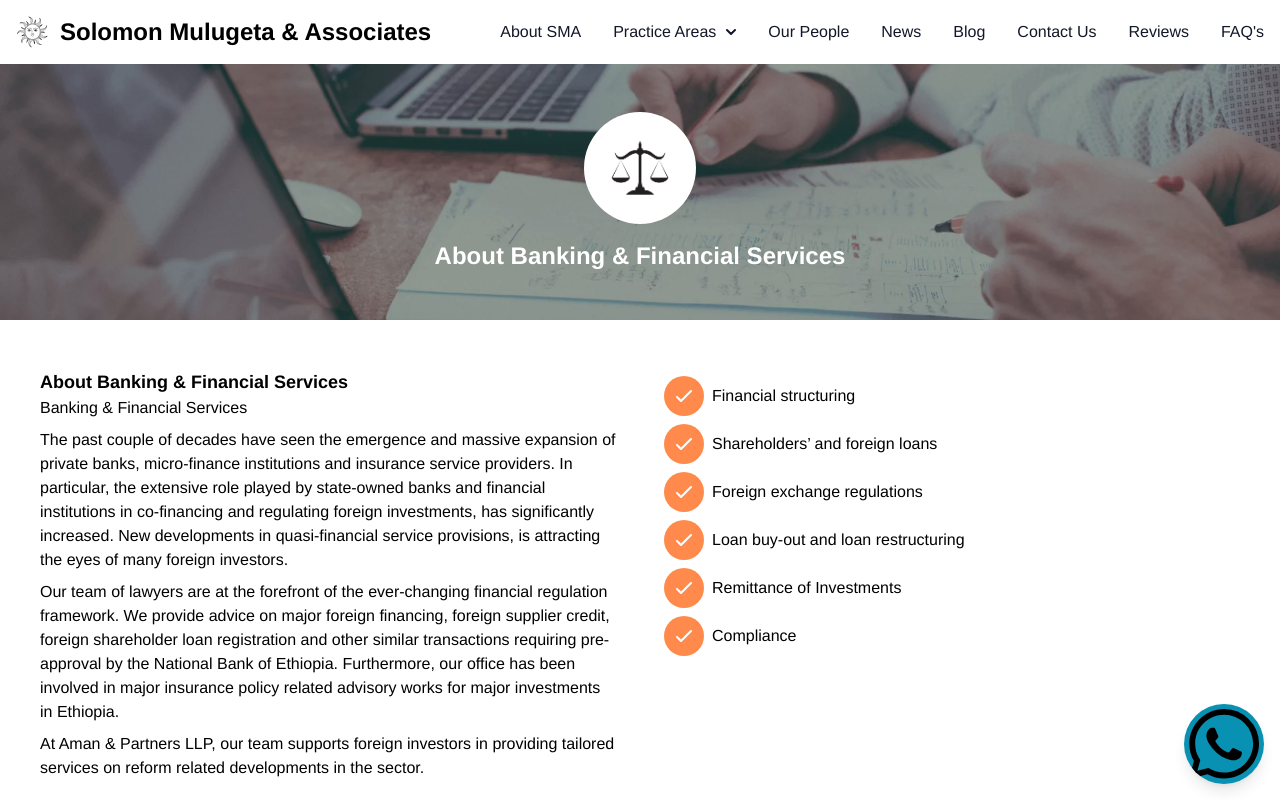
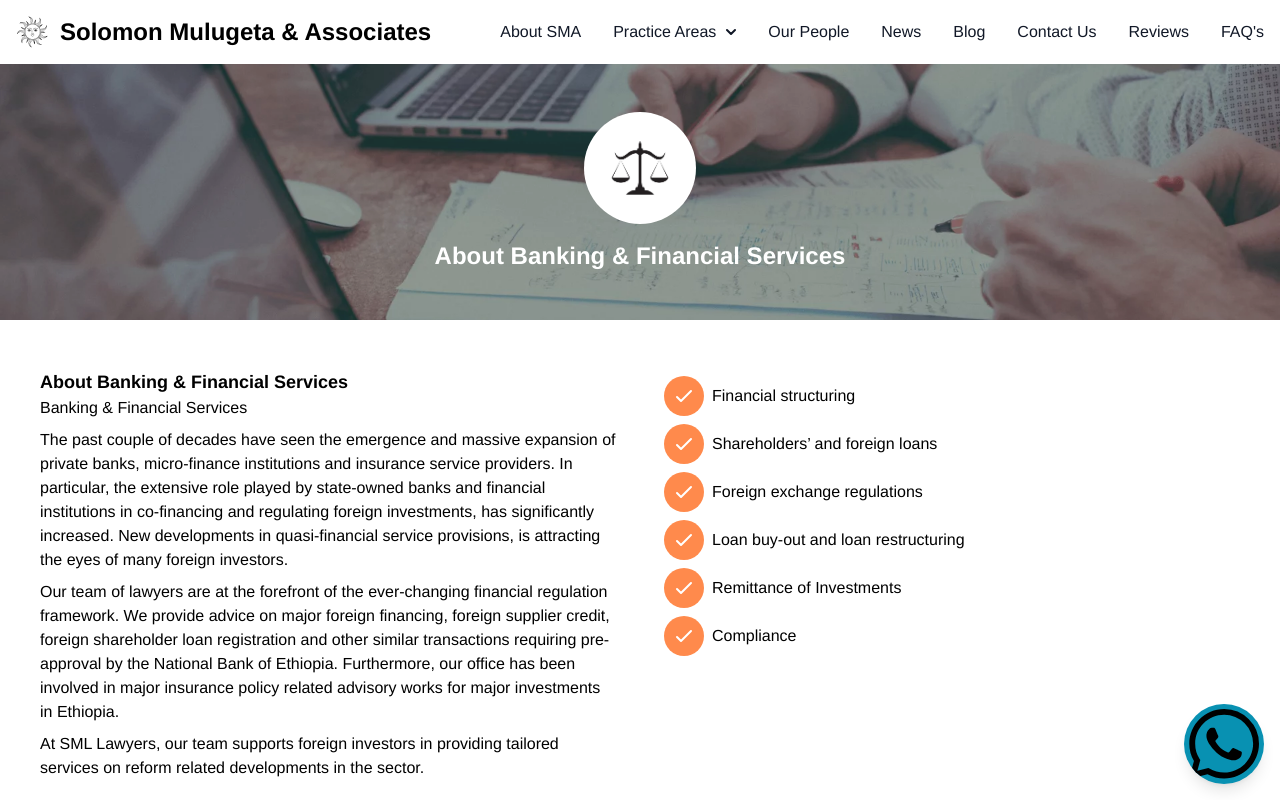
Before and after one commit to abenooo/lawyer_public_site, a Next.js app: page /practice-area/banking-financial-services in a window 1280 px wide. Shown: the top 800 px of the page. Built offline with nearby package versions, Linux system fonts and the light colour scheme.

Commit message:
Update the text

```diff
--- a/data/practiceAreaContent.js
+++ b/data/practiceAreaContent.js
@@ -293,7 +293,7 @@ const practiceAreaContent = {
     details: [
       "The past couple of decades have seen the emergence and massive expansion of private banks, micro-finance institutions and insurance service providers. In particular, the extensive role played by state-owned banks and financial institutions in co-financing and regulating foreign investments, has significantly increased. New developments in quasi-financial service provisions, is attracting the eyes of many foreign investors.",
       "Our team of lawyers are at the forefront of the ever-changing financial regulation framework. We provide advice on major foreign financing, foreign supplier credit, foreign shareholder loan registration and other similar transactions requiring pre-approval by the National Bank of Ethiopia. Furthermore, our office has been involved in major insurance policy related advisory works for major investments in Ethiopia.",
-      "At Aman & Partners LLP, our team supports foreign investors in providing tailored services on reform related developments in the sector.",
+      "At SML Lawyers, our team supports foreign investors in providing tailored services on reform related developments in the sector.",
     ],
     itemDetails: [
       "Financial structuring",
```
